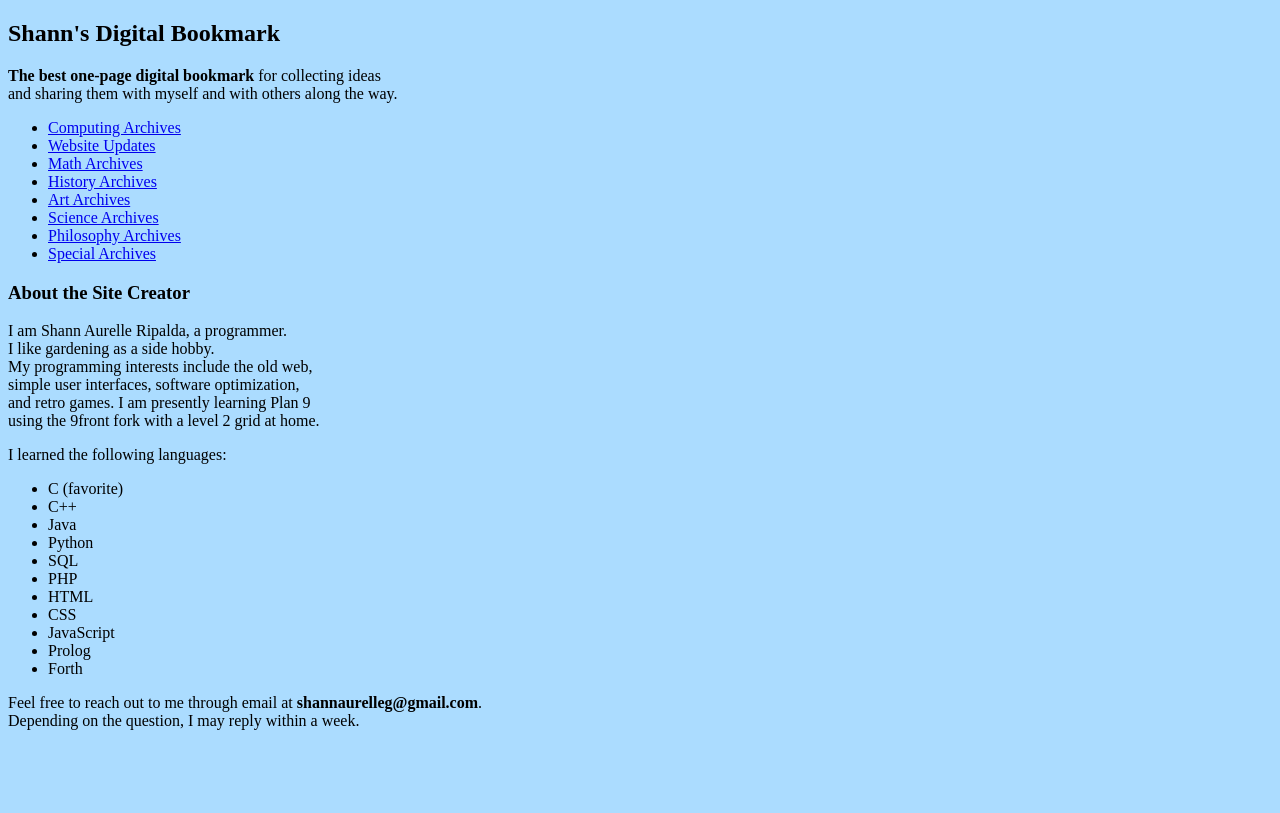
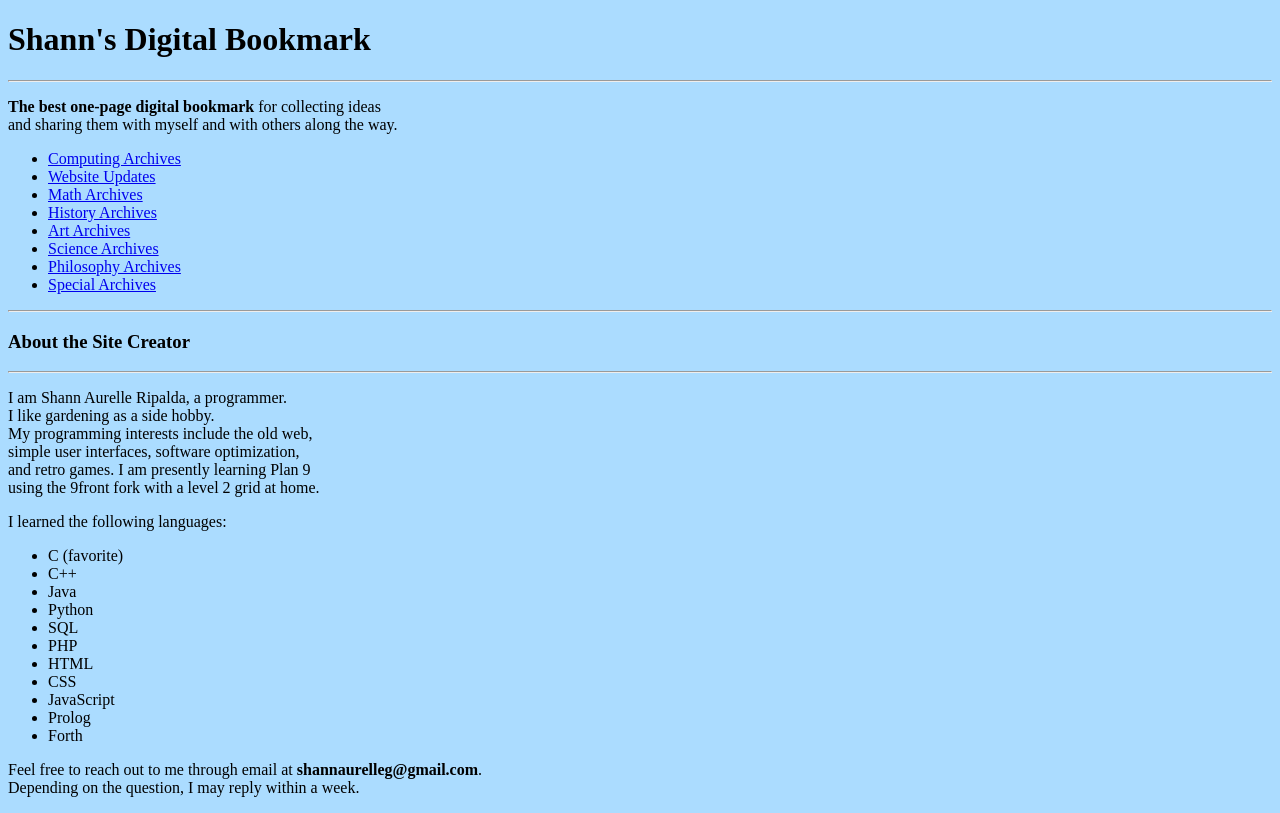
Before and after one commit to shannaurelle/shannaurelle.github.io, a plain HTML site: page index.html in a window 1280 px wide. Drawn offline with Linux system fonts and the light colour scheme.

Commit message:
new year style change: add hr

```diff
--- a/index.html
+++ b/index.html
@@ -19,9 +19,9 @@
 
 <body bgcolor="#abdcff">
 
-    <nav>
-        <h1 id="mainTitle">Shann's Digital Bookmark</h1>
-    </nav>
+    <h1>Shann's Digital Bookmark</h1>
+
+    <hr>
 
     <main>
 
@@ -46,7 +46,13 @@
         </section>
 
         <section>
+
+            <hr>
+
             <h3> About the Site Creator </h3>
+
+            <hr>
+
             <p>
                 I am Shann Aurelle Ripalda, a programmer. <br>
                 I like gardening as a side hobby.  <br>
```
Also changed, not shown: articles/art_archives.html (+3 -3 lines), articles/computer_archives.html (+3 -3 lines), articles/history_archives.html (+3 -3 lines), articles/math_archives.html (+3 -3 lines), articles/philosophy_artchives.html (+3 -3 lines), articles/science_archives.html (+3 -3 lines), articles/special_archives.html (+3 -3 lines), articles/website_updates.html (+3 -3 lines).
